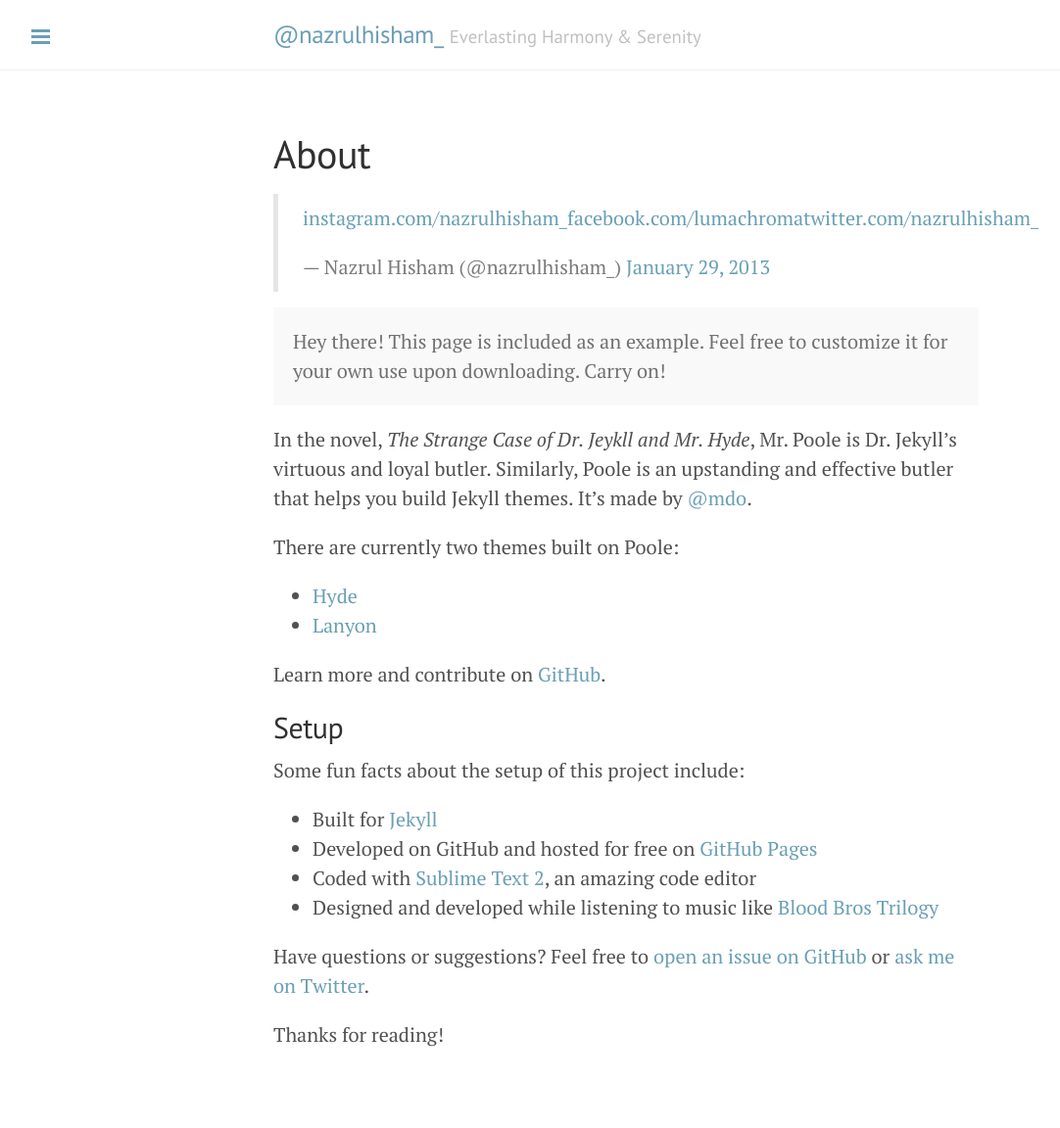
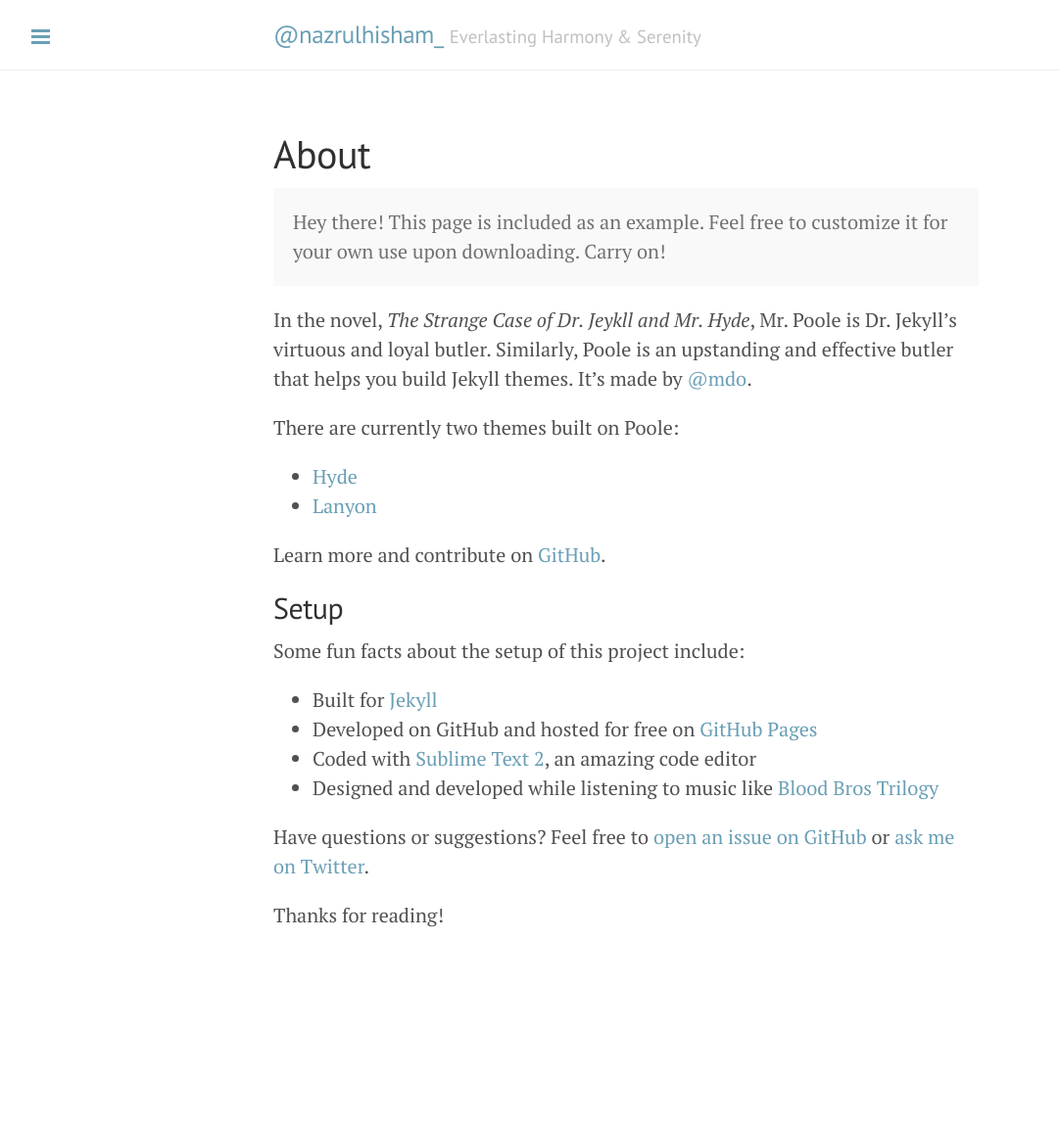
Before and after one commit to lumachroma/fantastik, a Jekyll site: the page built from about.md, in a window 1280 px wide. Shown: the whole page at 98% size, without its empty margins (1-1083 px from the left). Built offline with Jekyll 4.4.1, drawn with Linux system fonts in a browser that asks for light colours; Markdown is read by kramdown in place of the engine named in the settings; comment, search, counter and statistics services are not loaded; after the commit the page ends 1030 px from its top, so only the background shows below that.

Commit message:
Update about.md

```diff
--- a/about.md
+++ b/about.md
@@ -2,8 +2,6 @@
 layout: page
 title: About
 ---
-
-<blockquote class="twitter-tweet"><p><a href="http://t.co/wZ3EhfO0" title="http://instagram.com/nazrulhisham_">instagram.com/nazrulhisham_</a><a href="http://t.co/e8B29HCP" title="http://www.facebook.com/lumachroma">facebook.com/lumachroma</a><a href="http://t.co/liyroSof" title="http://twitter.com/nazrulhisham_">twitter.com/nazrulhisham_</a></p>&mdash; Nazrul Hisham (@nazrulhisham_) <a href="https://twitter.com/nazrulhisham_/status/296257558853861377">January 29, 2013</a></blockquote>
 
 <p class="message">
   Hey there! This page is included as an example. Feel free to customize it for your own use upon downloading. Carry on!
```
